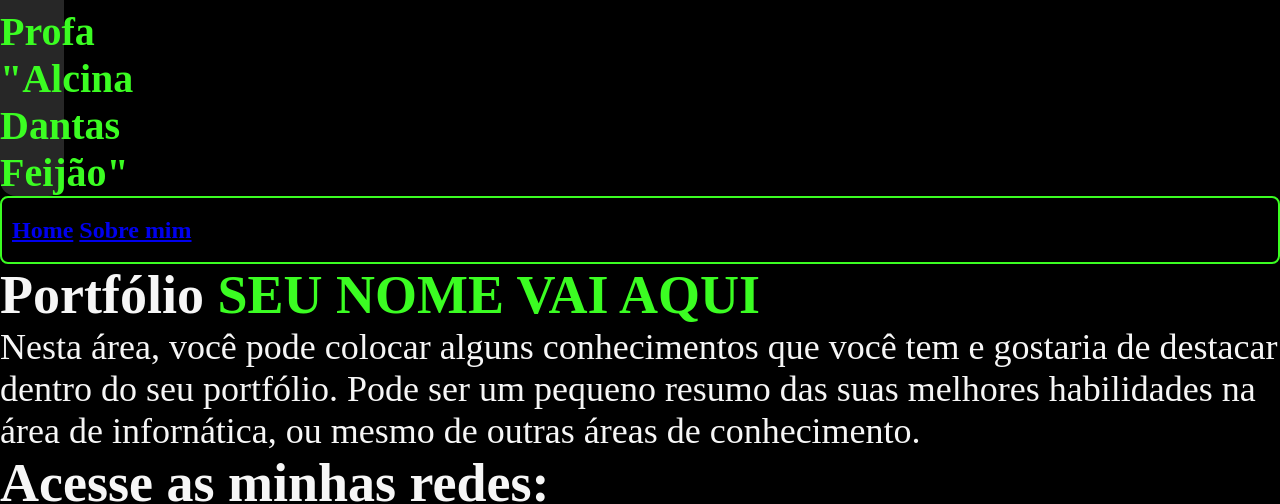
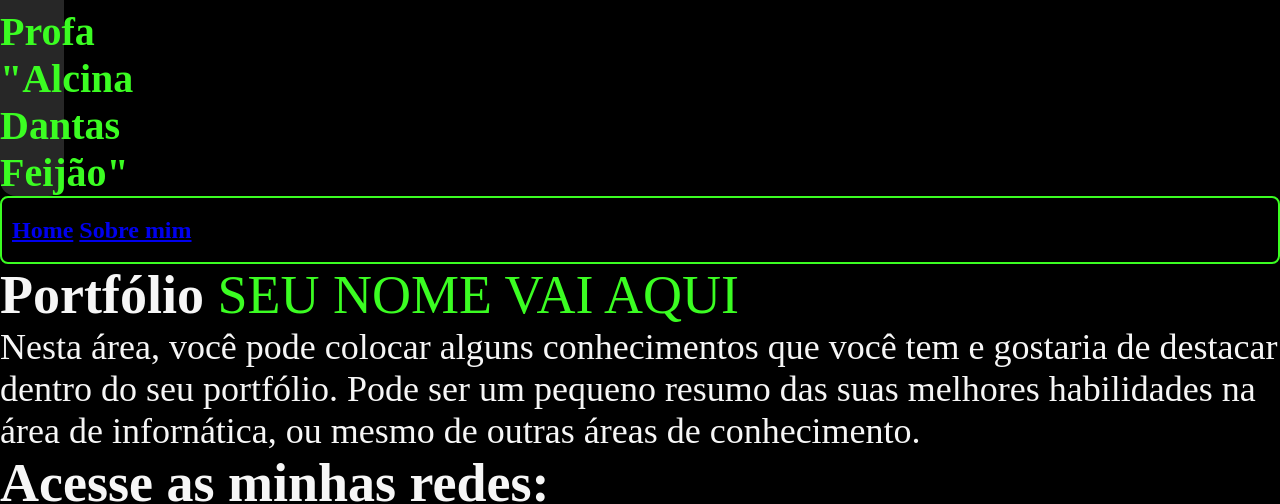
Before and after one commit to leonardo2002007/portfolio, a plain HTML site: page index.html in a window 1280 px wide. Shown: the part 129-633 px from the top of the page. Drawn offline with Linux system fonts and the light colour scheme.

Commit message:
portfolio

```diff
--- a/styles.css
+++ b/styles.css
@@ -37,5 +37,5 @@ body{
 }
 .titulo-destaque{
     color: #3BFD22;
-    weight: 500
+    font-weight: 500;
 }
```
